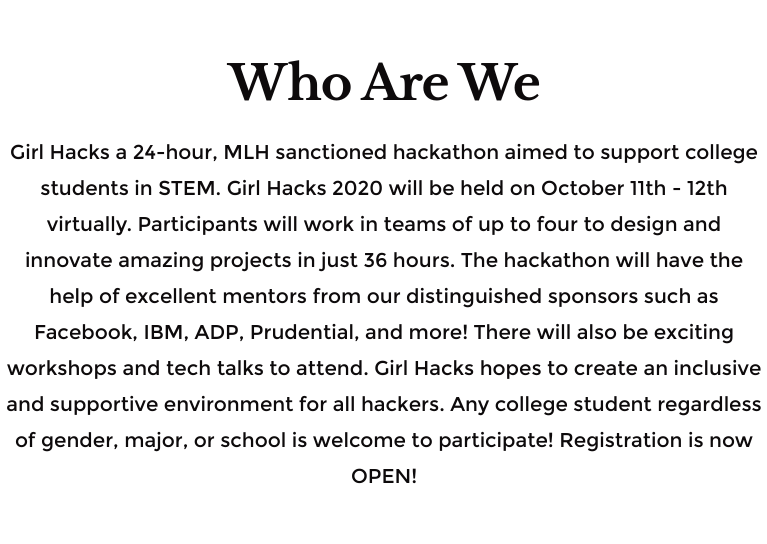
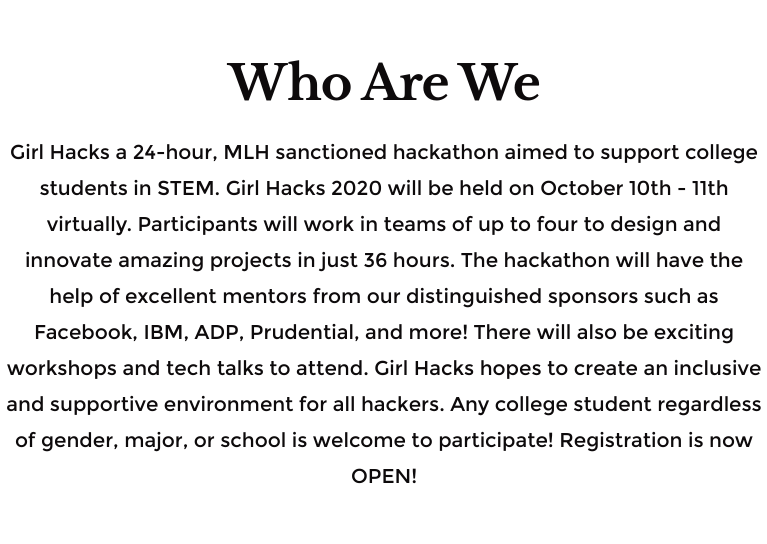
Before and after one commit to GirlHacks/girlhacks.github.io, a plain HTML site: page index.html in a window 1280 px wide. Shown: the part 900-1444 px from the top of the page, 256-1023 px from the left. Drawn offline with Linux system fonts and the light colour scheme.

Commit message:
update date

```diff
--- a/index.html
+++ b/index.html
@@ -116,7 +116,7 @@
         <div class="row narrow section-intro has-bottom-sep">
             <div class="col-full text-center">
                 <h1>Who Are We</h1>
-                <p class="lead">Girl Hacks a 24-hour, MLH sanctioned hackathon aimed to support college students in STEM. Girl Hacks 2020 will be held on October 11th - 12th virtually. Participants will work in teams of up to four to design and innovate amazing projects in just 36 hours. The hackathon will have the help of excellent mentors from our distinguished sponsors such as Facebook, IBM, ADP, Prudential, and more! There will also be exciting workshops and tech talks to attend. Girl Hacks hopes to create an inclusive and supportive environment for all hackers. Any college student regardless of gender, major, or school is welcome to participate! Registration is now OPEN!
+                <p class="lead">Girl Hacks a 24-hour, MLH sanctioned hackathon aimed to support college students in STEM. Girl Hacks 2020 will be held on October 10th - 11th virtually. Participants will work in teams of up to four to design and innovate amazing projects in just 36 hours. The hackathon will have the help of excellent mentors from our distinguished sponsors such as Facebook, IBM, ADP, Prudential, and more! There will also be exciting workshops and tech talks to attend. Girl Hacks hopes to create an inclusive and supportive environment for all hackers. Any college student regardless of gender, major, or school is welcome to participate! Registration is now OPEN!
 
 
                 </p>
```
